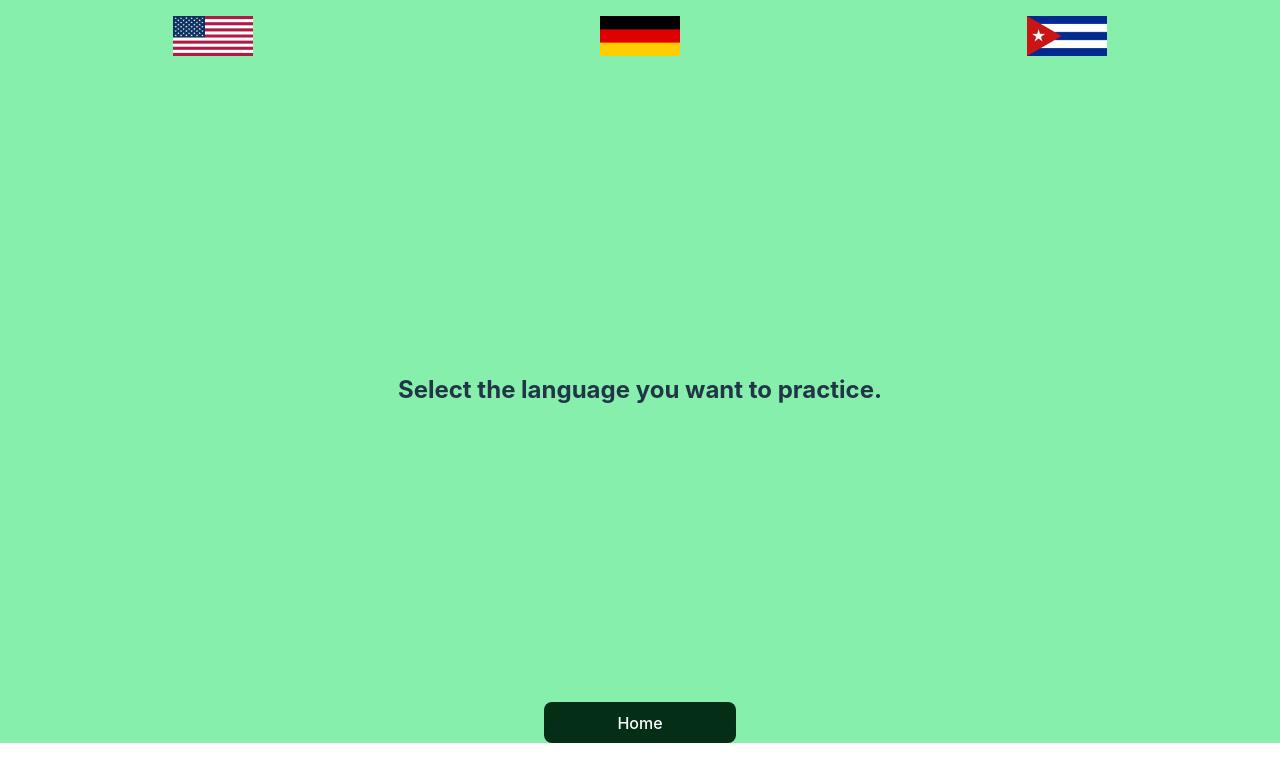
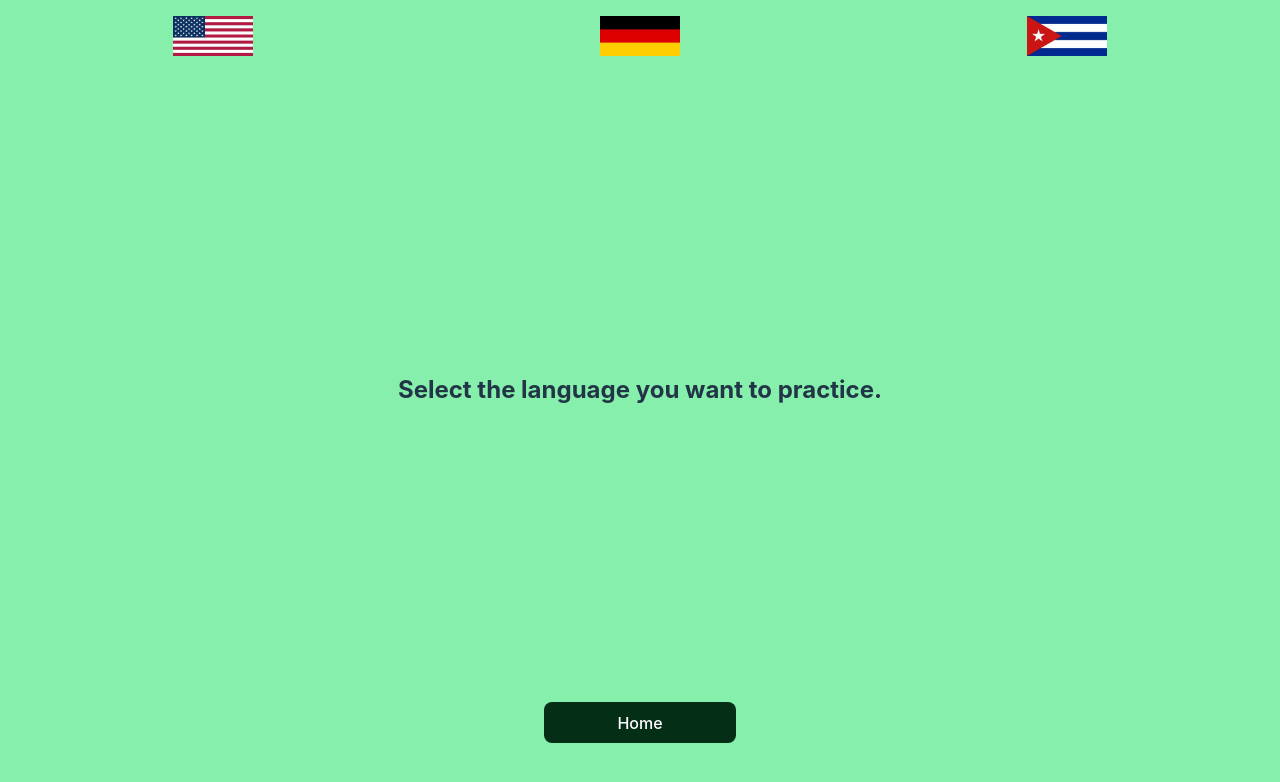
Before and after one commit to ken-cherry/language-app, a React (Vite) app: page / in a window 1280 px wide. Shown: the top 782 px of the page. Built offline with nearby package versions, Linux system fonts and the light colour scheme.

Commit message:
Styled: .home-layout

```diff
--- a/src/index.css
+++ b/src/index.css
@@ -84,6 +84,9 @@ button:focus-visible {
     background-color: #f9f9f9;
   }
 }
+.home-layout {
+  height: 100vh;
+}
 /*
 NAVBAR
 */
@@ -154,7 +157,6 @@ FOOTER
 }
 .home-btn {
   background-color: var(--green-950);
-
   width: 12rem;
 }
 .home-btn a {
```
